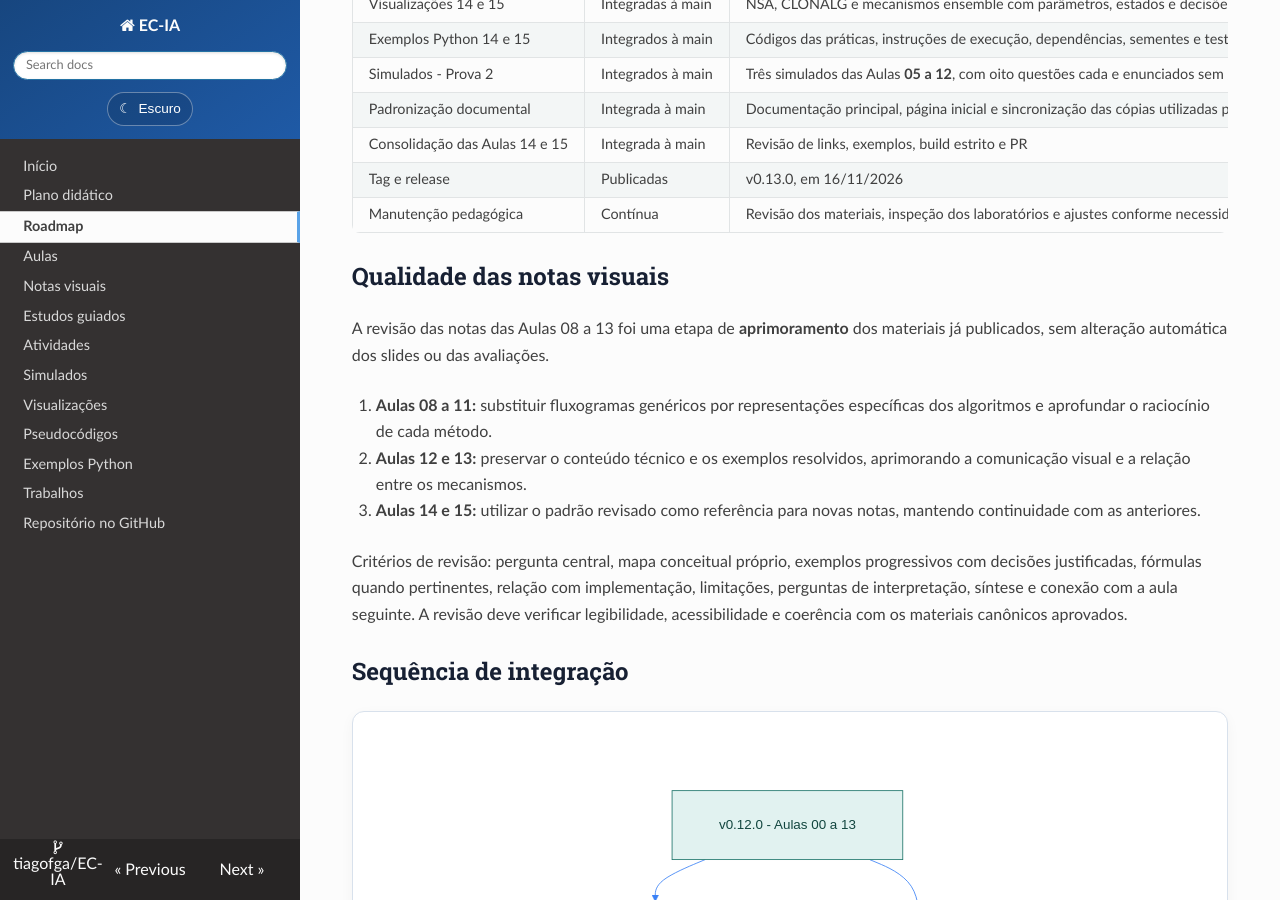
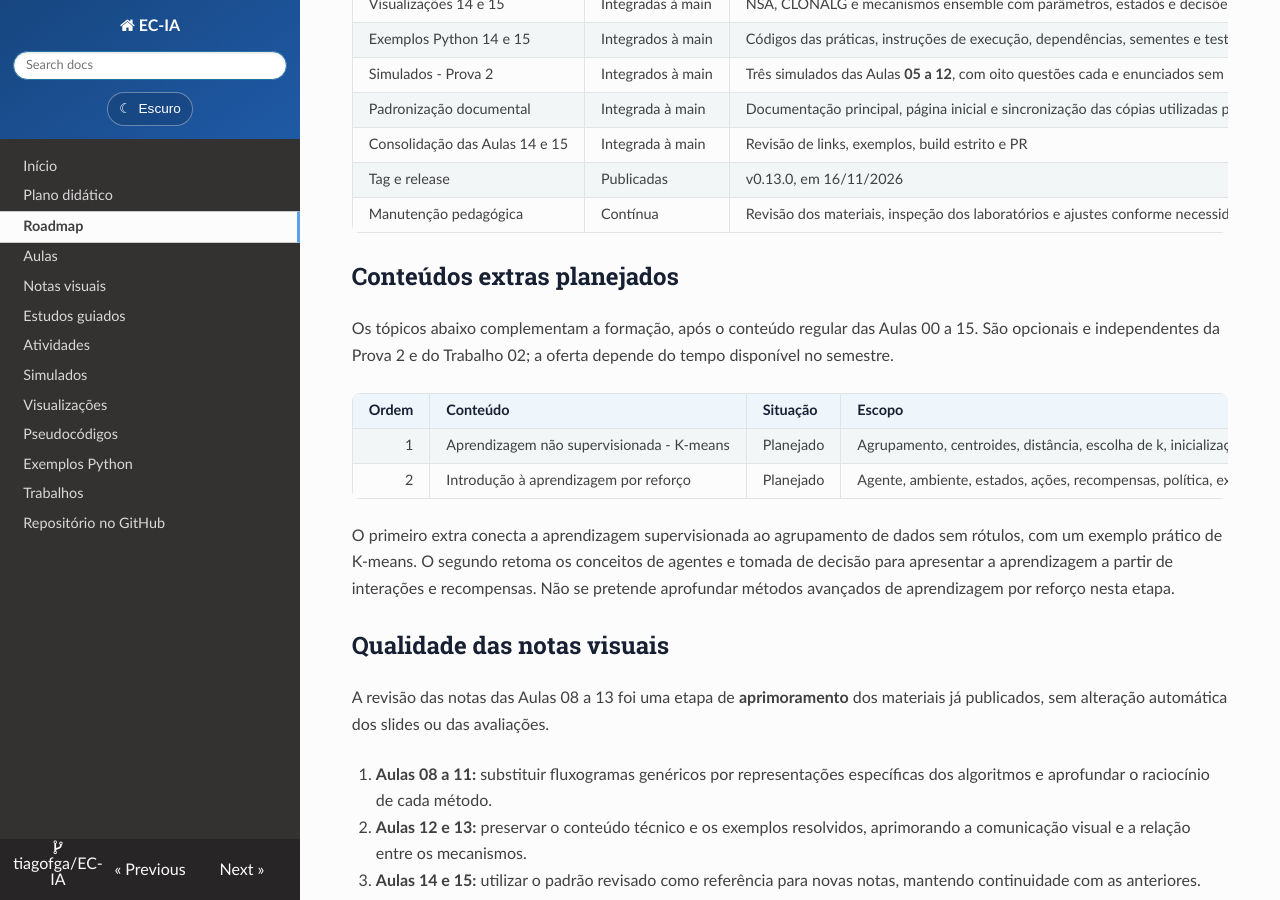
Before and after one commit to tiagofga/EC-IA, an MkDocs documentation site: the page built from docs/roadmap.md, in a window 1280 px wide and 900 px high, scrolled down 1099 px. Built offline with MkDocs 1.6.1, drawn with Linux system fonts in a browser that asks for light colours; nearby versions of some CDN libraries; some of the changed text lies outside the part shown.

Commit message:
docs(roadmap): plan optional clustering and reinforcement learning topics

````diff
--- a/docs/roadmap.md
+++ b/docs/roadmap.md
@@ -38,6 +38,17 @@ Os recursos das Aulas 14 e 15 e os três simulados da Prova 2 foram integrados
 | Tag e release | Publicadas | v0.13.0, em 16/11/2026 |
 | Manutenção pedagógica | Contínua | Revisão dos materiais, inspeção dos laboratórios e ajustes conforme necessidades didáticas |
 
+## Conteúdos extras planejados
+
+Os tópicos abaixo complementam a formação, após o conteúdo regular das Aulas 00 a 15. São opcionais e independentes da Prova 2 e do Trabalho 02; a oferta depende do tempo disponível no semestre.
+
+| Ordem | Conteúdo | Situação | Escopo |
+|---:|---|---|---|
+| 1 | Aprendizagem não supervisionada - K-means | Planejado | Agrupamento, centroides, distância, escolha de k, inicialização e limitações; teoria e implementação em Python |
+| 2 | Introdução à aprendizagem por reforço | Planejado | Agente, ambiente, estados, ações, recompensas, política, exploração e aproveitamento; abordagem conceitual, sem implementação prevista |
+
+O primeiro extra conecta a aprendizagem supervisionada ao agrupamento de dados sem rótulos, com um exemplo prático de K-means. O segundo retoma os conceitos de agentes e tomada de decisão para apresentar a aprendizagem a partir de interações e recompensas. Não se pretende aprofundar métodos avançados de aprendizagem por reforço nesta etapa.
+
 ## Qualidade das notas visuais
 
 A revisão das notas das Aulas 08 a 13 foi uma etapa de **aprimoramento** dos materiais já publicados, sem alteração automática dos slides ou das avaliações.
@@ -62,12 +73,15 @@ flowchart TD
   H --> I["Tag e release v0.13.0"]
   A --> J["Simulados Prova 2 - Aulas 05 a 12"]
   J --> I
+  I --> K["Extra: K-means (teoria e implementação)"]
+  K --> L["Extra: aprendizagem por reforço (conceitual)"]
   classDef done fill:#e1f2f0,stroke:#20766c,color:#12463f;
   classDef pending fill:#fff0d7,stroke:#ad7321,color:#71460c;
   class A,B,C,D,E,F,G,H,I,J done;
+  class K,L pending;
 ```
 
-Verde indica etapas concluídas. Os simulados seguem uma trilha independente, sem alterar o escopo definido para a Prova 2.
+Verde indica etapas concluídas; amarelo indica conteúdos extras planejados. Os simulados seguem uma trilha independente, sem alterar o escopo definido para a Prova 2.
 
 ## Diretrizes de publicação
 
````
